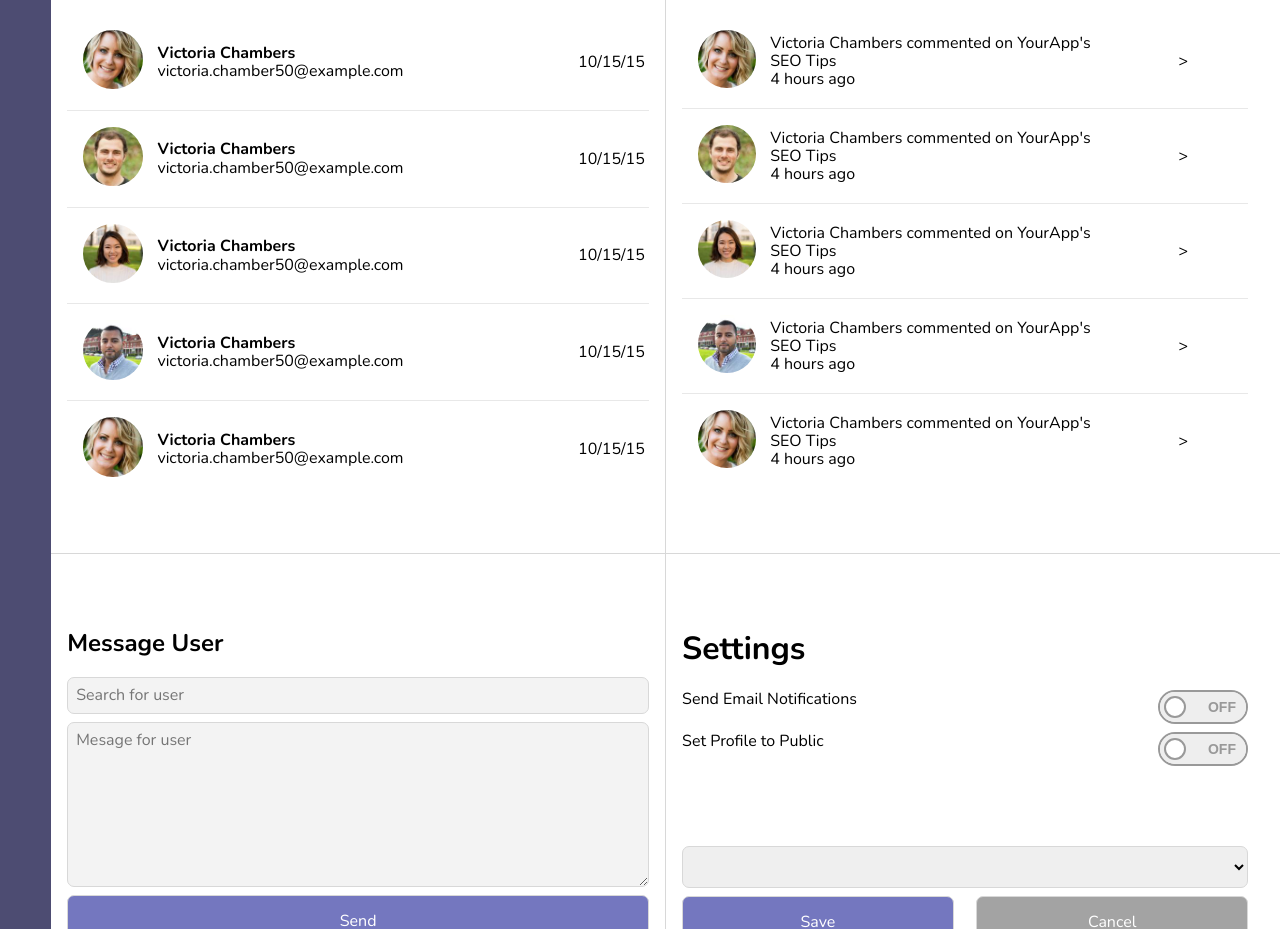
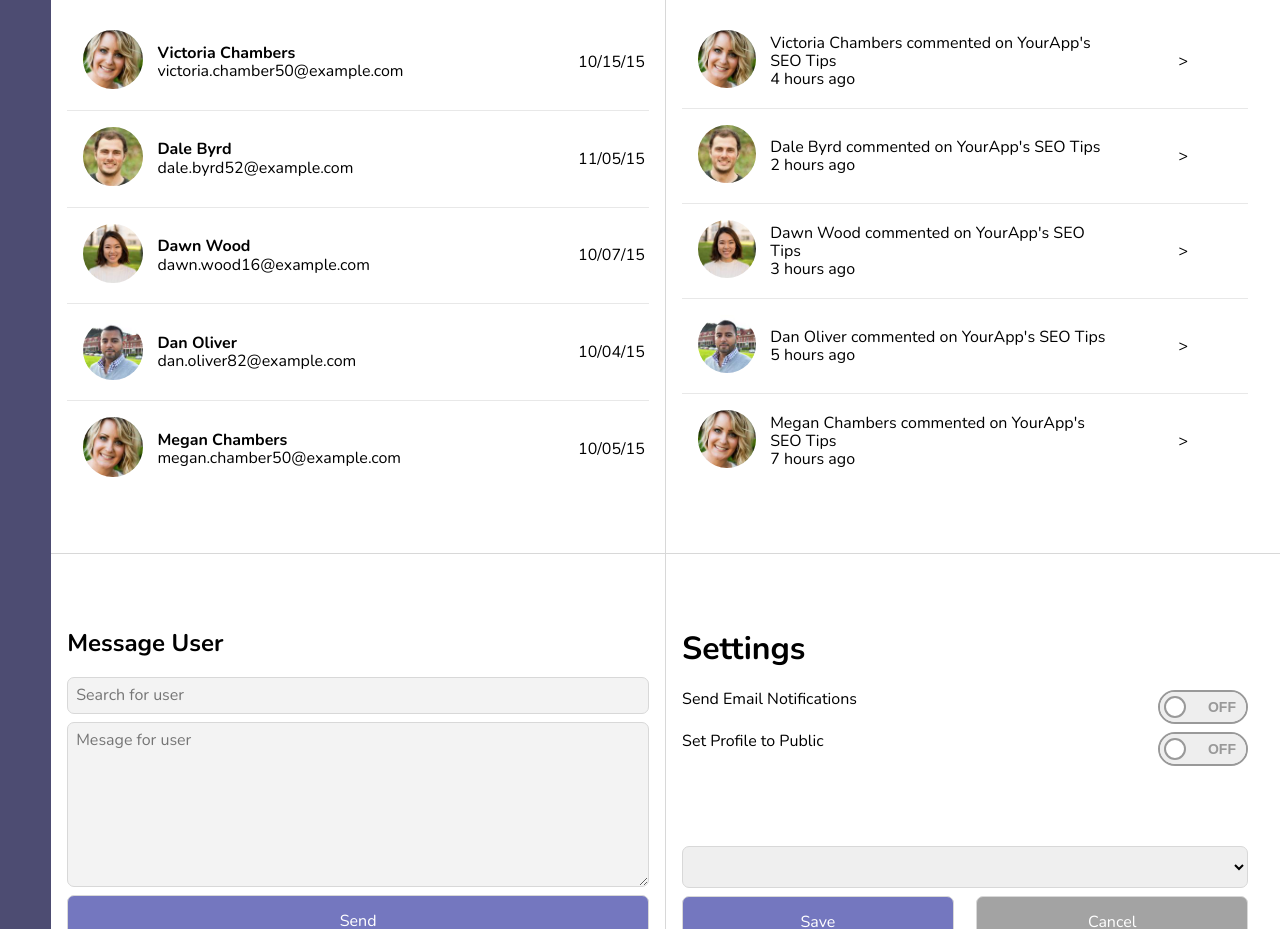
Before and after one commit to emtv/treehouse-07-webapp-dashboard, a plain HTML site: page index.html in a window 1280 px wide. Shown: the part 1360-2289 px from the top of the page. Drawn offline with nearby package versions, Linux system fonts and the light colour scheme.

Commit message:
Commit 0.1.4 - Add New Names

```diff
--- a/index.html
+++ b/index.html
@@ -161,48 +161,48 @@
                       <div class="member-data">
                         <div class="member--avatar"><img src="images/member-2.jpg" alt=""/></div>
                         <div class="member--details">
-                          <p class="details__name">Victoria Chambers</p>
-                          <p class="details__email">victoria.chamber50@example.com</p>
+                          <p class="details__name">Dale Byrd</p>
+                          <p class="details__email">dale.byrd52@example.com</p>
                         </div>
                       </div>
                       <div class="member-date">
-                        <p>10/15/15</p>
+                        <p>11/05/15</p>
                       </div>
                     </div>
                     <div class="row-member">
                       <div class="member-data">
                         <div class="member--avatar"><img src="images/member-3.jpg" alt=""/></div>
                         <div class="member--details">
-                          <p class="details__name">Victoria Chambers</p>
-                          <p class="details__email">victoria.chamber50@example.com</p>
+                          <p class="details__name">Dawn Wood</p>
+                          <p class="details__email">dawn.wood16@example.com</p>
                         </div>
                       </div>
                       <div class="member-date">
-                        <p>10/15/15</p>
+                        <p>10/07/15</p>
                       </div>
                     </div>
                     <div class="row-member">
                       <div class="member-data">
                         <div class="member--avatar"><img src="images/member-4.jpg" alt=""/></div>
                         <div class="member--details">
-                          <p class="details__name">Victoria Chambers</p>
-                          <p class="details__email">victoria.chamber50@example.com</p>
+                          <p class="details__name">Dan Oliver</p>
+                          <p class="details__email">dan.oliver82@example.com</p>
                         </div>
                       </div>
                       <div class="member-date">
-                        <p>10/15/15</p>
+                        <p>10/04/15</p>
                       </div>
                     </div>
                     <div class="row-member">
                       <div class="member-data">
                         <div class="member--avatar"><img src="images/member-1.jpg" alt=""/></div>
                         <div class="member--details">
-                          <p class="details__name">Victoria Chambers</p>
-                          <p class="details__email">victoria.chamber50@example.com</p>
+                          <p class="details__name">Megan Chambers</p>
+                          <p class="details__email">megan.chamber50@example.com</p>
                         </div>
                       </div>
                       <div class="member-date">
-                        <p>10/15/15</p>
+                        <p>10/05/15</p>
                       </div>
                     </div>
                   </div>
@@ -226,8 +226,8 @@
                       <div class="member-data">
                         <div class="member--avatar"><img src="images/member-2.jpg" alt=""/></div>
                         <div class="member--details">
-                          <p class="details__activity">Victoria Chambers commented on YourApp's SEO Tips</p>
-                          <p class="details__time">4 hours ago</p>
+                          <p class="details__activity">Dale Byrd commented on YourApp's SEO Tips</p>
+                          <p class="details__time">2 hours ago</p>
                         </div>
                       </div>
                       <div class="member-arrow">
@@ -238,8 +238,8 @@
                       <div class="member-data">
                         <div class="member--avatar"><img src="images/member-3.jpg" alt=""/></div>
                         <div class="member--details">
-                          <p class="details__activity">Victoria Chambers commented on YourApp's SEO Tips</p>
-                          <p class="details__time">4 hours ago</p>
+                          <p class="details__activity">Dawn Wood commented on YourApp's SEO Tips</p>
+                          <p class="details__time">3 hours ago</p>
                         </div>
                       </div>
                       <div class="member-arrow">
@@ -250,8 +250,8 @@
                       <div class="member-data">
                         <div class="member--avatar"><img src="images/member-4.jpg" alt=""/></div>
                         <div class="member--details">
-                          <p class="details__activity">Victoria Chambers commented on YourApp's SEO Tips</p>
-                          <p class="details__time">4 hours ago</p>
+                          <p class="details__activity">Dan Oliver commented on YourApp's SEO Tips</p>
+                          <p class="details__time">5 hours ago</p>
                         </div>
                       </div>
                       <div class="member-arrow">
@@ -262,8 +262,8 @@
                       <div class="member-data">
                         <div class="member--avatar"><img src="images/member-1.jpg" alt=""/></div>
                         <div class="member--details">
-                          <p class="details__activity">Victoria Chambers commented on YourApp's SEO Tips</p>
-                          <p class="details__time">4 hours ago</p>
+                          <p class="details__activity">Megan Chambers commented on YourApp's SEO Tips</p>
+                          <p class="details__time">7 hours ago</p>
                         </div>
                       </div>
                       <div class="member-arrow">
@@ -281,7 +281,7 @@
                     <h2>Message User</h2>
                     <form class="widget--form" id="userMessage">
                       <div class="widget--form__control autocomplete">
-                        <input id="searchMember" type="text" placeholder="Search for user" required="required"/>
+                        <input id="searchMember" type="text" autocomplete="off" placeholder="Search for user" required="required"/>
                       </div>
                       <div class="widget--form__control">
                         <textarea placeholder="Mesage for user" rows="8"></textarea>
```
